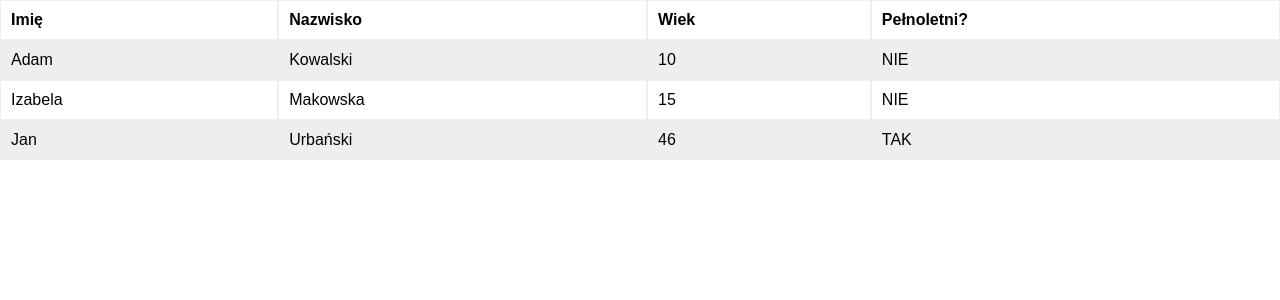
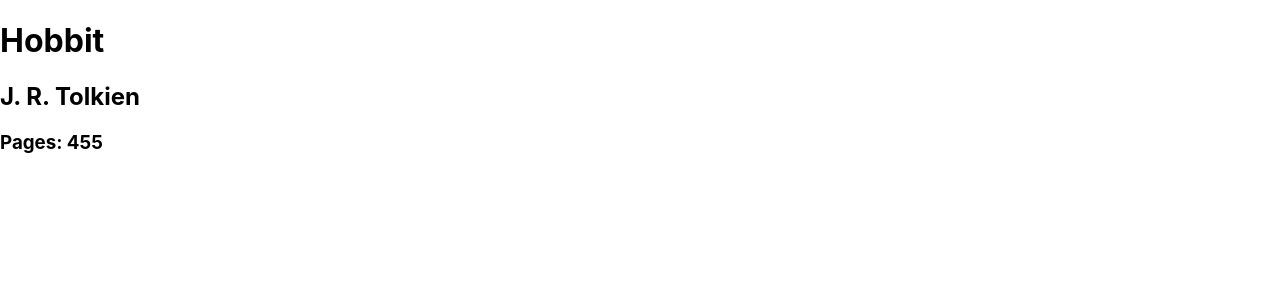
Before and after one commit to lukwac123/first-app, a React (Create React App) app: page / in a window 1280 px wide. Shown: the top 300 px of the page. Built offline with nearby package versions, Linux system fonts and the light colour scheme.

Commit message:
Dodanie komponentu funkcyjnego

```diff
--- /dev/null
+++ b/src/Book.js
@@ -0,0 +1,17 @@
+const book = {
+    title: "Hobbit",
+    author: "J. R. Tolkien",
+    pages: "455"
+};
+
+function Book() {
+    return (
+        <div className="App">
+            <h1>{book.title}</h1>
+            <h2>{book.author}</h2>
+            <h3>Pages: {book.pages}</h3>
+        </div>
+    );
+}
+
+export default Book;
--- a/src/index.js
+++ b/src/index.js
@@ -1,15 +1,16 @@
 import React from 'react';
 import ReactDOM from 'react-dom/client';
 import './index.css';
-import App from './App';
+import Book from './Book';
 import reportWebVitals from './reportWebVitals';
 
 const root = ReactDOM.createRoot(document.getElementById('root'));
 root.render(
   <React.StrictMode>
-    <App />
+    <Book />
   </React.StrictMode>
 );
+
 
 // If you want to start measuring performance in your app, pass a function
 // to log results (for example: reportWebVitals(console.log))
```
